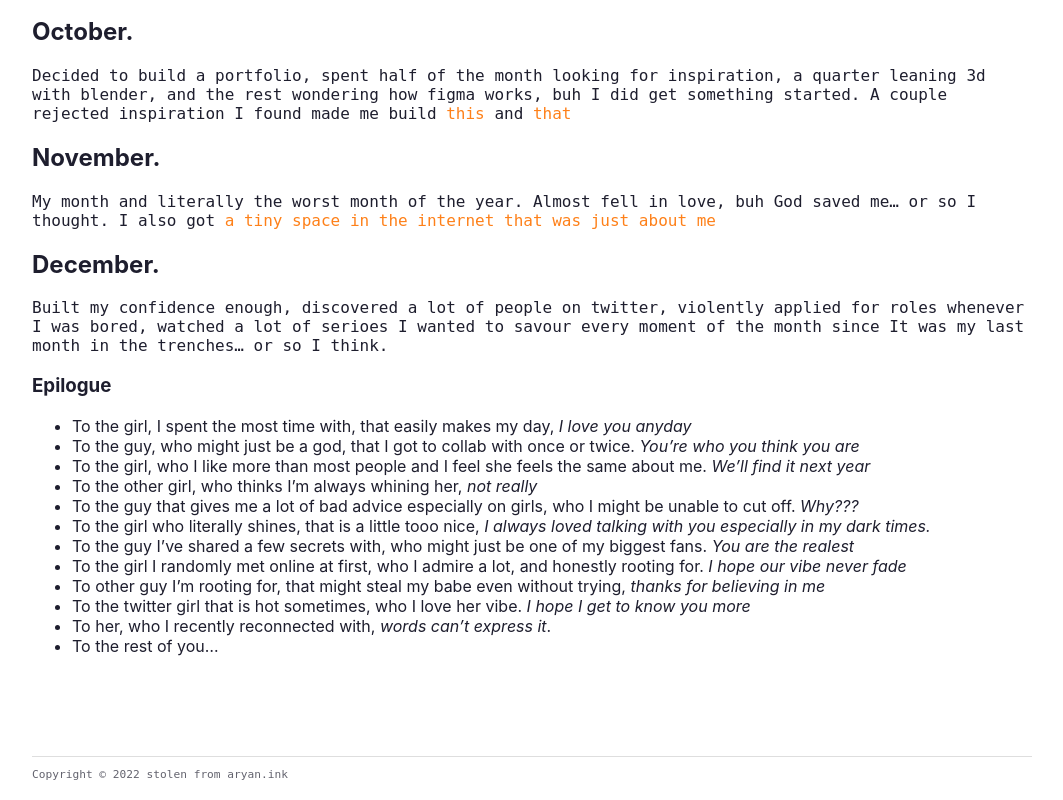
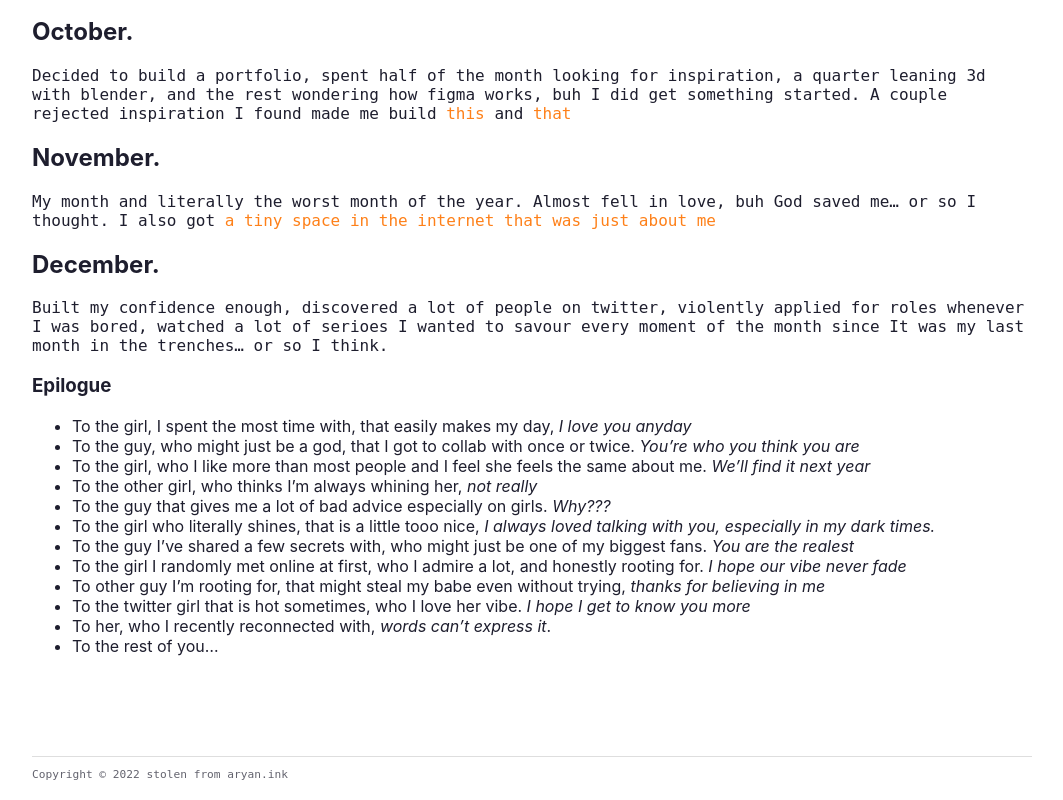
Before and after one commit to GoodyBoy301/astroblog, an Astro site: page /ink/java-to-js in a window 1280 px wide. Shown: the part 1117-1917 px from the top of the page, without its empty margins (108-1171 px from the left). Built offline with nearby package versions, Linux system fonts and the light colour scheme; Astro itself is replaced by a stand-in of ours; a web font is replaced by a local one.

Commit message:
Update java-to-js.md

```diff
--- a/src/pages/ink/java-to-js.md
+++ b/src/pages/ink/java-to-js.md
@@ -59,8 +59,8 @@ I wanted to savour every moment of the month since It was my last month in the t
 - To the guy, who might just be a god, that I got to collab with once or twice. _You're who you think you are_
 - To the girl, who I like more than most people and I feel she feels the same about me. _We'll find it next year_
 - To the other girl, who thinks I'm always whining her, _not really_
-- To the guy that gives me a lot of bad advice especially on girls, who I might be unable to cut off. _Why????_
-- To the girl who literally shines, that is a little tooo nice, _I always loved talking with you especially in my dark times._
+- To the guy that gives me a lot of bad advice especially on girls. _Why????_
+- To the girl who literally shines, that is a little tooo nice, _I always loved talking with you, especially in my dark times._
 - To the guy I've shared a few secrets with, who might just be one of my biggest fans. _You are the realest_
 - To the girl I randomly met online at first, who I admire a lot, and honestly rooting for. _I hope our vibe never fade_
 - To other guy I'm rooting for, that might steal my babe even without trying, _thanks for believing in me_
```
